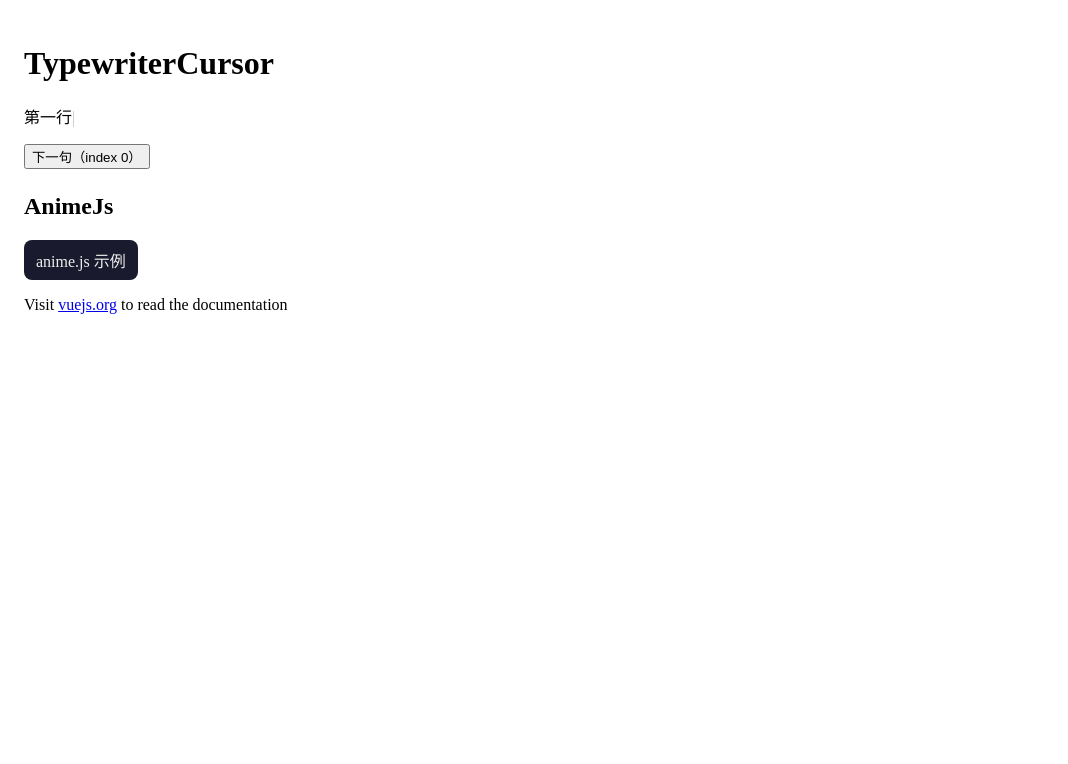
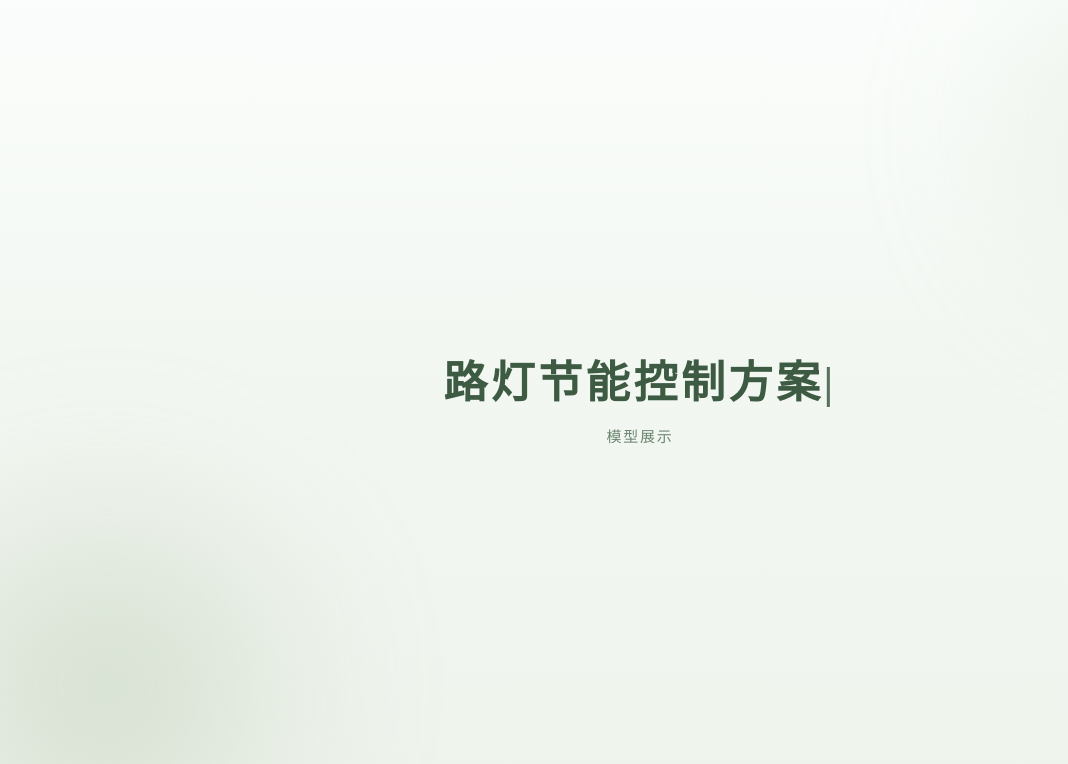
Before and after one commit to cuixy09/smart-light-system, a Vue app in the folder packages/web/: page / in a window 1280 px wide. Shown: the top 764 px of the page, without its empty margins (0-1068 px from the left). Built offline with nearby package versions, Linux system fonts and the light colour scheme; the HTML template or start-up script is replaced by a standard one.

Commit message:
feat: 第一个页面的制作

```diff
--- a/packages/web/src/App.vue
+++ b/packages/web/src/App.vue
@@ -1,67 +1,95 @@
 <script setup lang="ts">
-import { ref } from 'vue'
-import AnimeJs from './components/AnimeJs.vue'
 import TypewriterCursor from './components/TypewriterCursor.vue'
 
-const lines = ['第一行', '第二行更长一点', 'Hello, Vue 3']
-const currentIndex = ref(0)
-
-const animeDemoParams = {
-  x: [0, 120, 0],
-  rotate: { from: '-8deg' },
-  duration: 1400,
-  ease: 'inOutQuad' as const,
-  loop: true,
-  alternate: true,
-}
-
-function nextLine() {
-  currentIndex.value = (currentIndex.value + 1) % lines.length
-}
+const heroTitle: string[] = ['路灯节能控制方案']
 </script>
 
 <template>
-  <main>
-    <h1>TypewriterCursor</h1>
-    <p>
-      <TypewriterCursor
-        :texts="lines"
-        :index="currentIndex"
-        :cursor-blink-interval-ms="530"
-        :char-interval-ms="70"
-      />
-    </p>
-    <p>
-      <button type="button" @click="nextLine">下一句（index {{ currentIndex }}）</button>
-    </p>
-
-    <section class="anime-demo">
-      <h2>AnimeJs</h2>
-      <AnimeJs :params="animeDemoParams" tag="span" class="anime-demo__box">
-        anime.js 示例
-      </AnimeJs>
-    </section>
-    <p>
-      Visit <a href="https://vuejs.org/" target="_blank" rel="noopener">vuejs.org</a> to read the
-      documentation
-    </p>
+  <main class="hero">
+    <div class="hero__glow hero__glow--one" aria-hidden="true" />
+    <div class="hero__glow hero__glow--two" aria-hidden="true" />
+    <div class="hero__content">
+      <h1 class="hero__title">
+        <TypewriterCursor
+          :texts="heroTitle"
+          :index="0"
+          :char-interval-ms="100"
+          :cursor-blink-interval-ms="530"
+        />
+      </h1>
+      <p class="hero__subtitle">模型展示</p>
+    </div>
   </main>
 </template>
 
 <style scoped>
-main {
-  padding: 1rem;
+.hero {
+  position: relative;
+  min-height: 100vh;
+  box-sizing: border-box;
+  display: flex;
+  flex-direction: column;
+  align-items: center;
+  justify-content: center;
+  padding: 1.5rem;
+  overflow: hidden;
+  background: linear-gradient(180deg, #fafdfb 0%, #f3f7f2 45%, #eef3ec 100%);
 }
 
-.anime-demo {
-  margin-top: 1.5rem;
+.hero__glow {
+  position: absolute;
+  border-radius: 50%;
+  filter: blur(80px);
+  opacity: 0.45;
+  pointer-events: none;
 }
 
-.anime-demo__box {
-  display: inline-block;
-  padding: 0.5rem 0.75rem;
-  border-radius: 0.5rem;
-  background: #1a1a2e;
-  color: #eee;
+.hero__glow--one {
+  width: min(72vw, 420px);
+  height: min(72vw, 420px);
+  top: -10%;
+  right: -8%;
+  background: radial-gradient(circle, #c8d9c0 0%, transparent 70%);
+}
+
+.hero__glow--two {
+  width: min(90vw, 520px);
+  height: min(90vw, 520px);
+  bottom: -18%;
+  left: -12%;
+  background: radial-gradient(circle, #a3b899 0%, transparent 65%);
+}
+
+.hero__content {
+  position: relative;
+  z-index: 1;
+  text-align: center;
+  max-width: 42rem;
+}
+
+.hero__title {
+  margin: 0;
+  font-size: clamp(1.75rem, 5vw, 2.75rem);
+  font-weight: 700;
+  letter-spacing: 0.08em;
+  color: #3d5a42;
+  line-height: 1.35;
+}
+
+.hero__subtitle {
+  margin: 0.75rem 0 0;
+  font-size: 0.9375rem;
+  font-weight: 400;
+  color: #6b8570;
+  letter-spacing: 0.12em;
 }
 </style>
+
+<style>
+html,
+body,
+#app {
+  margin: 0;
+  min-height: 100%;
+}
+</style>
```
